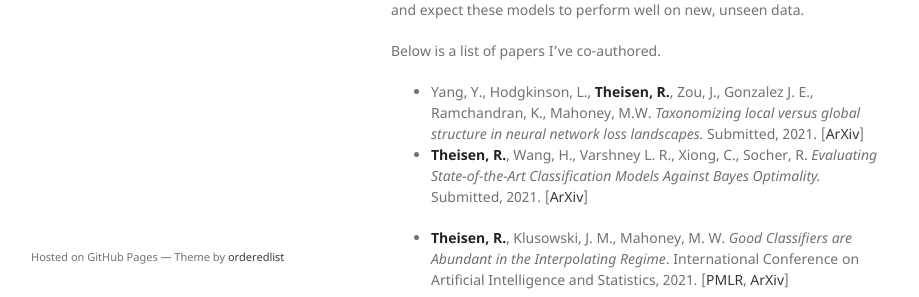
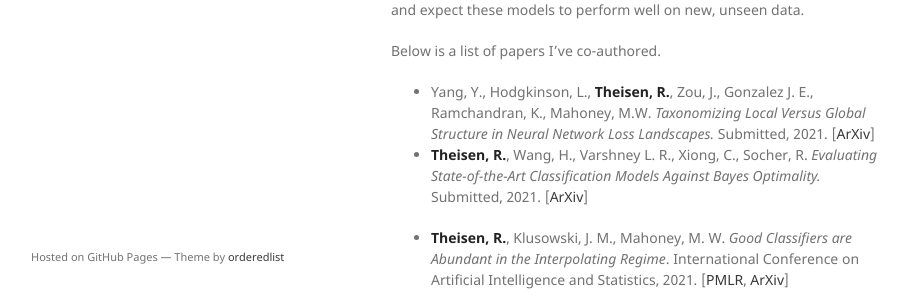
Before and after one commit to rythei/PersonalSiteWorking, a Jekyll site: the page built from index.md, in a window 1280 px wide. Shown: the part 564-861 px from the top of the page, without its empty margins (179-1098 px from the left). Built offline with Jekyll 4.4.1, drawn with Linux system fonts in a browser that asks for light colours; our own code applies the rules of GitHub Pages for plain Markdown files.

```diff
--- a/index.md
+++ b/index.md
@@ -15,7 +15,7 @@ Since coming to Berkeley, I have been primarily interested in various theoretica
 
 Below is a list of papers I've co-authored.
 
-- Yang, Y., Hodgkinson, L., **Theisen, R.**, Zou, J., Gonzalez J. E., Ramchandran, K., Mahoney, M.W. _Taxonomizing local versus global structure in neural network loss landscapes._ Submitted, 2021. [[ArXiv](https://arxiv.org/abs/2107.11228)]
+- Yang, Y., Hodgkinson, L., **Theisen, R.**, Zou, J., Gonzalez J. E., Ramchandran, K., Mahoney, M.W. _Taxonomizing Local Versus Global Structure in Neural Network Loss Landscapes._ Submitted, 2021. [[ArXiv](https://arxiv.org/abs/2107.11228)]
 - **Theisen, R.**, Wang, H., Varshney L. R., Xiong, C., Socher, R. _Evaluating State-of-the-Art Classification Models Against Bayes Optimality._ Submitted, 2021. [[ArXiv](https://arxiv.org/abs/2106.03357)]
 
 - **Theisen, R.**, Klusowski, J. M., Mahoney, M. W. _Good Classifiers are Abundant in the Interpolating Regime_. International Conference on Artificial Intelligence and Statistics, 2021. [[PMLR](http://proceedings.mlr.press/v130/theisen21a.html), [ArXiv](https://arxiv.org/abs/2006.12625)]
```
